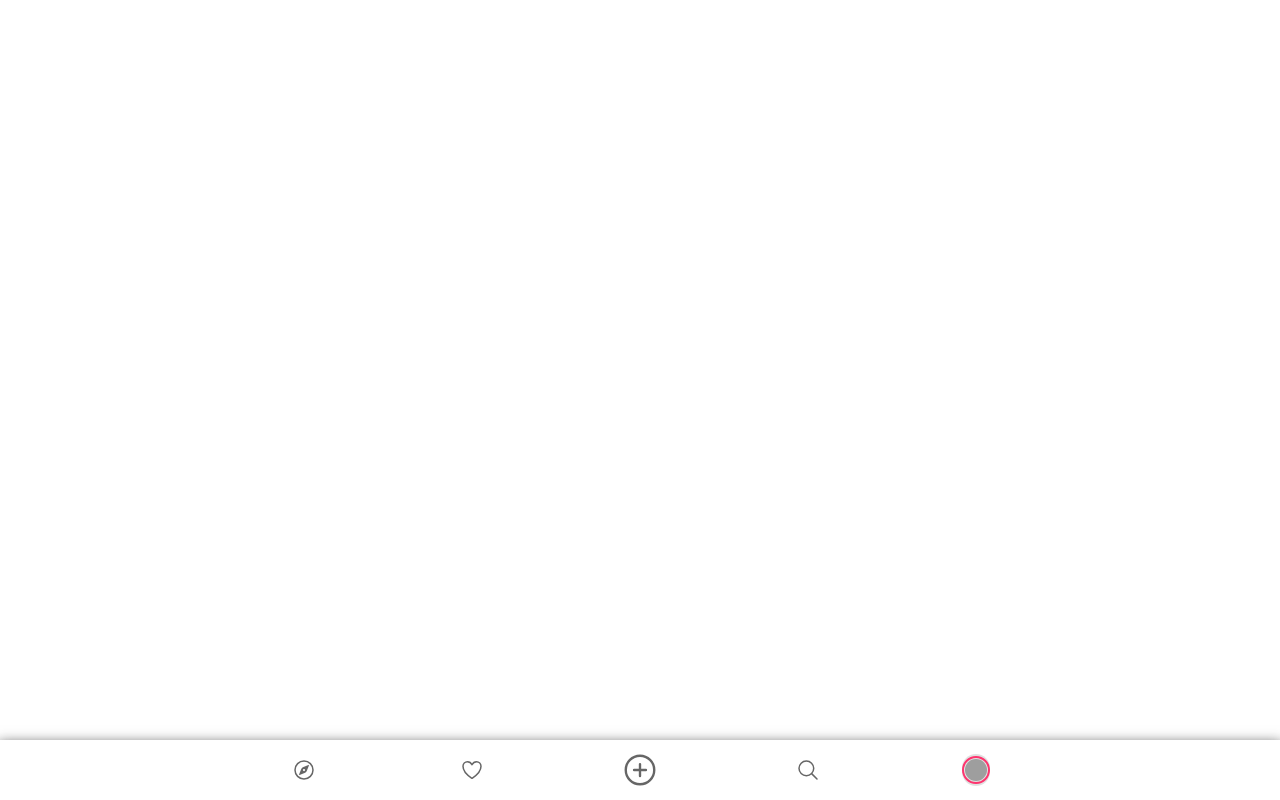
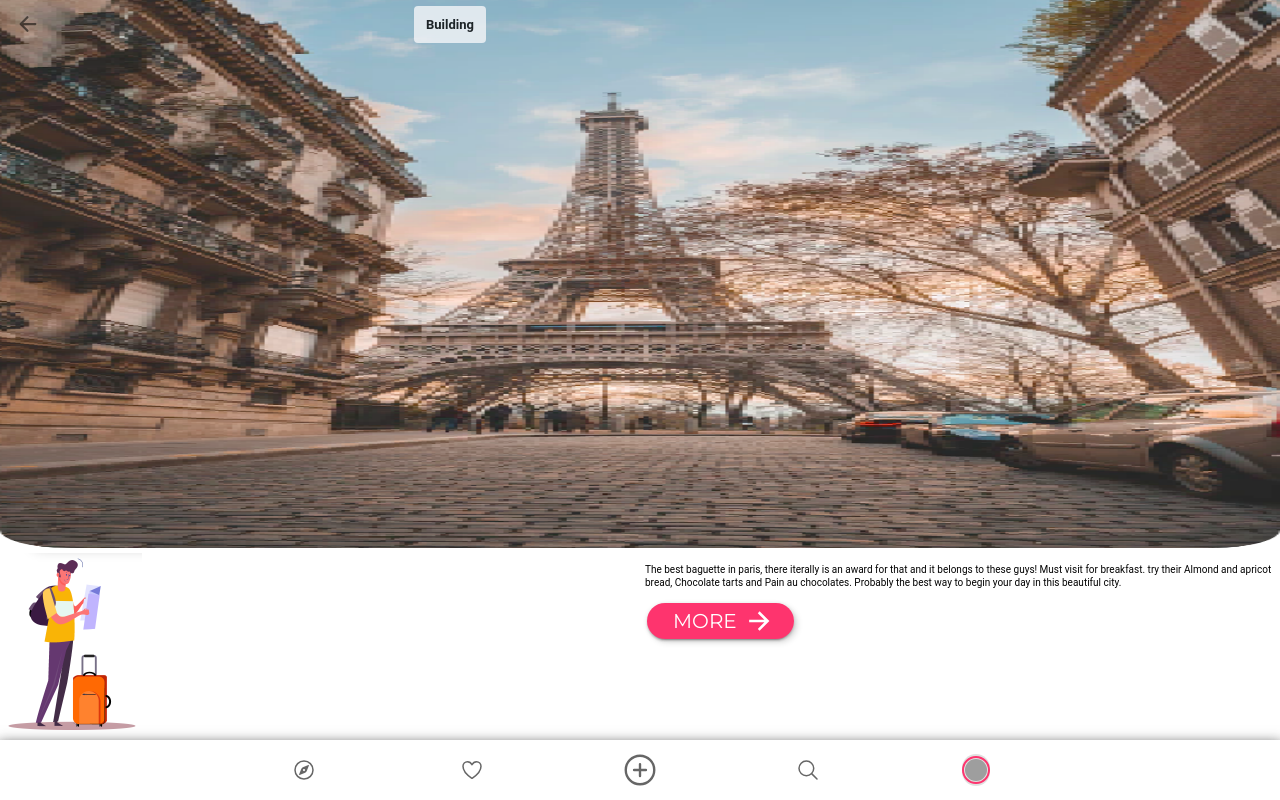
Before and after one commit to rhit99900/travelog-frontend, a React (Create React App) app: page /itinerary in a window 1280 px wide. Built offline with nearby package versions, Linux system fonts and the light colour scheme; grey boxes are pictures that could not be loaded.

Commit message:
itinerary UI page changes

```diff
--- a/src/Routes.js
+++ b/src/Routes.js
@@ -15,6 +15,7 @@ import SplashScreen from './pages/SplashScreen'
 import Profile from './pages/User/Profile'
 import UserInterests from './pages/User/Interests'
 import UserSelectFollowing from './pages/User/SelectFollowing'
+import Itinerary from './pages/User/Itinerary'
 
 const Routes = () => (
   <Router>
@@ -27,6 +28,7 @@ const Routes = () => (
       <Route path="/profile" component={Profile} />
       <Route path="/interests" component={UserInterests} />
       <Route path="/select-following" component={UserSelectFollowing} />
+      <Route path="/itinerary" component={Itinerary} />
       <Route path="/" component={SplashScreen} exact={true} />
     </Switch>
   </Router>
--- /dev/null
+++ b/src/components/Itinerary/Highlights/HighlightItem.jsx
@@ -0,0 +1,13 @@
+import React from 'react'
+
+const HightlightItem = () => {
+  return (
+    <div className="itineraryHighlightsItem">
+      <div className="itineraryHighlightsImage viewed">
+        <img src="https://picsum.photos/id/689/80/80"/>
+      </div>
+    </div>
+  )
+}
+
+export default HightlightItem
--- /dev/null
+++ b/src/components/Itinerary/Highlights/HighlightMore.jsx
@@ -0,0 +1,13 @@
+import React from 'react'
+
+const HightlightMore = ({count}) => {
+  return (
+    <div className="itineraryHighlightsItem">
+      <div className="itineraryHighlightsButton">
+        +{count}
+      </div>
+    </div>
+  )
+}
+
+export default HightlightMore
--- /dev/null
+++ b/src/components/Itinerary/Highlights/Highlights.jsx
@@ -0,0 +1,19 @@
+import React from 'react'
+
+import '../../../pages/User/Itinerary/Itinerary.css'
+
+import HighlightItem from './HighlightItem'
+import HighlightMore from './HighlightMore'
+
+const ItineraryHighlights = () => {
+  return (
+    <div className="itineraryHighlightsContainer ion-text-center">
+      <HighlightItem/>
+      <HighlightItem/>
+      <HighlightItem/>
+      <HighlightMore count={40}/>
+    </div>
+  )
+}
+
+export default ItineraryHighlights;
--- /dev/null
+++ b/src/components/Itinerary/Highlights/index.js
@@ -0,0 +1 @@
+export { default } from './Highlights'
--- /dev/null
+++ b/src/pages/User/Itinerary/Itinerary.css
@@ -0,0 +1,99 @@
+
+:root {
+  --ion-color-primary: #FE346E !important;
+
+}
+.background {
+    --background: url('/assets/imgs/background.png') 0 0/100% 100% no-repeat;
+    --background-size: cover;
+}
+div.itineraryHighlightsContainer {
+  width: 100%;
+  align-content: initial;
+   overflow:hidden;
+}
+
+
+div.itineraryHighlightsImage{
+  width:80px;
+  height:80px;
+   border-radius: 10px;
+  overflow: hidden;
+}
+
+div.itineraryHighlightsItem{
+  display: inline-block;
+  margin-right: 5px;
+  vertical-align: bottom;
+}
+
+div.itineraryHighlightsItem:last-child{
+  margin-right: 0px;
+}
+
+div.itineraryHighlightsImage.viewed{
+  border: solid #FFFFFF 1px;
+}
+
+div.itineraryHighlightsImage img{
+  width:100%;
+}
+
+div.itineraryHighlightsContainer{
+  width: 100%;
+  align-content: initial;
+   overflow:hidden;
+}
+
+div.itineraryHighlightsButton{
+  width:80px;
+  height:80px;
+   border-radius: 10px;
+  overflow: hidden;
+  background: #000000;
+  color: #FFFFFF;
+  font-size: 17px;
+  font-weight: bold;
+  font-family: 'Montserrat', sans-serif;
+  padding-top: 30px;
+}
+
+div.itineraryHighlightsItem p{
+  font-size:9px;
+}
+
+.pText {
+  font-style: "Montserrat, Light";
+  font-size: 10px;
+  line-height: 13px;
+  color: #030303;
+  text-align: left;
+}
+
+.moreBtn {
+  box-shadow: 3px 3px 6px #00000029;
+  border-radius: 24px;
+  opacity: 1;
+  text-align: left;
+  font: normal normal normal 20px/22px Montserrat;
+  letter-spacing: 0px;
+  color: #FFFFFF;
+}
+
+.ionItemNoBg {
+   --background: none;
+  opacity:1;
+  color: #fff;
+}
+.itineraryInfo {
+   margin-top:55%;
+}
+.buildingBadge{
+  padding: 12px;
+    margin-left: 30%;
+    opacity: 0.8;
+}
+.smallTxt {
+  color: #fff !important;
+  font-size:8px !important;
+}
--- /dev/null
+++ b/src/pages/User/Itinerary/Itinerary.jsx
@@ -0,0 +1,84 @@
+import React from 'react';
+import { IonContent,
+		 IonHeader,
+		 IonPage,
+		 IonTitle,
+		 IonToolbar,
+		 IonRow,
+		 IonCol,
+		 IonButton,
+		 IonFooter,
+		 IonIcon,
+		 IonSegment,
+		 IonSegmentButton,
+		 IonItem, IonLabel, IonBadge,IonCardContent, IonCardHeader, IonCardSubtitle } from '@ionic/react';
+
+import { arrowForwardSharp, personSharp, personOutline, heartOutline, arrowBackOutline} from 'ionicons/icons';
+
+import './Itinerary.css';
+
+import ItineraryHighlights from '../../../components/Itinerary/Highlights'
+
+const Itinerary = () => {
+  return (
+    <IonPage>
+    	<IonContent class="background" scroll="false">
+    	<IonItem lines="none" class="ionItemNoBg">
+
+		 <IonIcon icon={arrowBackOutline} />
+		 <IonBadge  class="buildingBadge" color="light">Building</IonBadge>
+
+		 </IonItem>
+   		<IonItem lines="none" class="ionItemNoBg itineraryInfo">
+		   <IonRow>
+			   <IonCol size="6">
+				  <IonLabel>
+				    <h1>Paris, France</h1>
+				    <h3><IonIcon slot="end" icon={personSharp} /> Richard Parker</h3>
+				  </IonLabel>
+			  </IonCol>
+			  <IonCol size="4" class="ion-padding-top" >
+			   	<IonButton shape="round">SAVE</IonButton>
+			  </IonCol>
+			  <IonCol size="1"   class="ion-padding-top" >
+			  <IonLabel>
+			  	<IonIcon slot="end" icon={personOutline} />
+			   <p class="smallTxt">1.4k</p>
+
+			  </IonLabel>
+			    </IonCol>
+			      <IonCol size="1" class="ion-padding-top" >
+			   <IonLabel>
+			  	<IonIcon slot="end" icon={heartOutline} />
+			   <p class="smallTxt">1.4k</p>
+
+			  </IonLabel>
+
+			  </IonCol>
+		  </IonRow>
+		</IonItem>
+
+       <ItineraryHighlights />
+    </IonContent>
+
+    <IonFooter className="ion-no-border">
+      <IonToolbar>
+      <IonRow>
+       <IonCol size="6">
+       		<img src="assets/imgs/Capture.PNG"/>
+        </IonCol>
+         <IonCol size="6">
+           <p class="pText">The best baguette in paris, there iterally is an award for that and it belongs to these guys! Must visit for breakfast. try their Almond and apricot bread, Chocolate tarts and Pain au chocolates. Probably the best way to begin your day in this beautiful city.</p>
+   			  <IonButton class="moreBtn"  shape="round">
+ 				MORE
+                <IonIcon slot="end" icon={arrowForwardSharp} />
+              </IonButton>
+         </IonCol>
+       </IonRow>
+      </IonToolbar>
+    </IonFooter>
+    </IonPage>
+  );
+};
+
+export default Itinerary;
--- /dev/null
+++ b/src/pages/User/Itinerary/index.js
@@ -0,0 +1 @@
+export { default } from './Itinerary'
```
Also changed, not shown: public/assets/imgs/Capture.PNG (added), public/assets/imgs/background.png (added).
